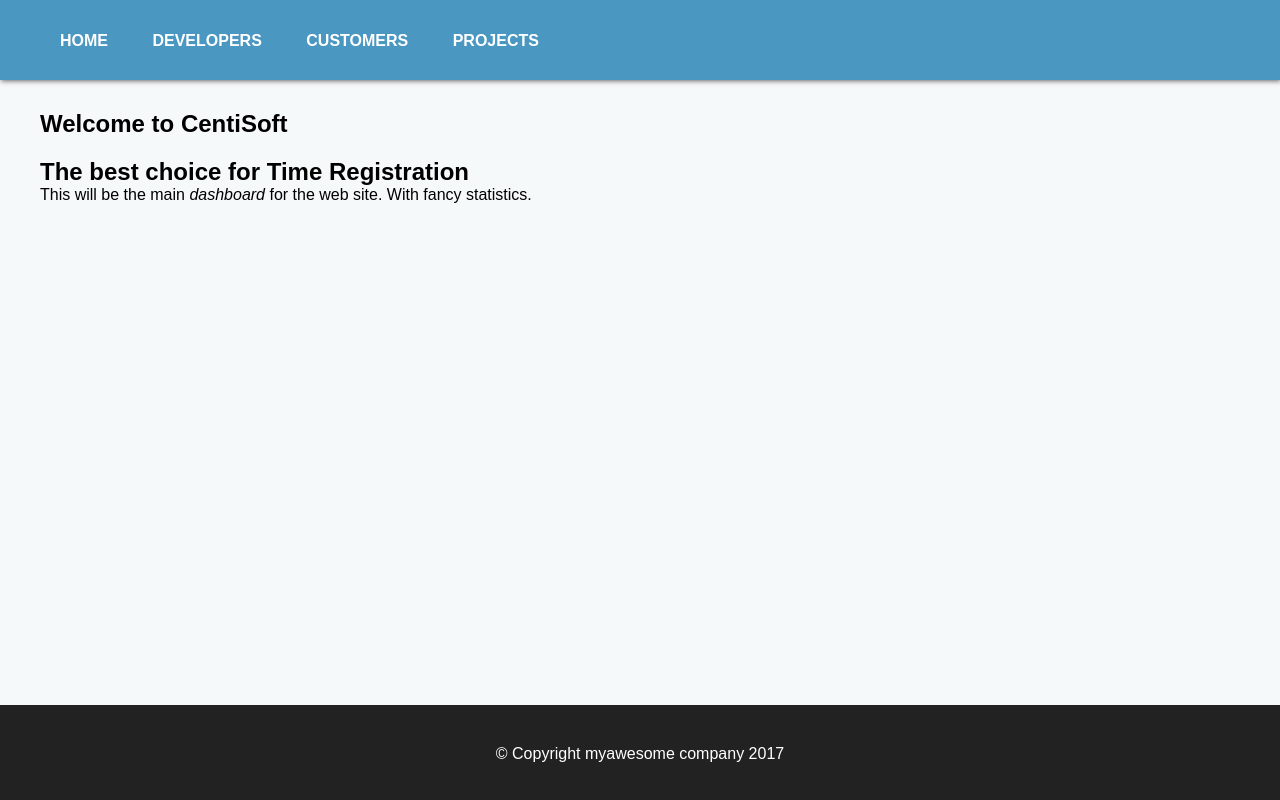
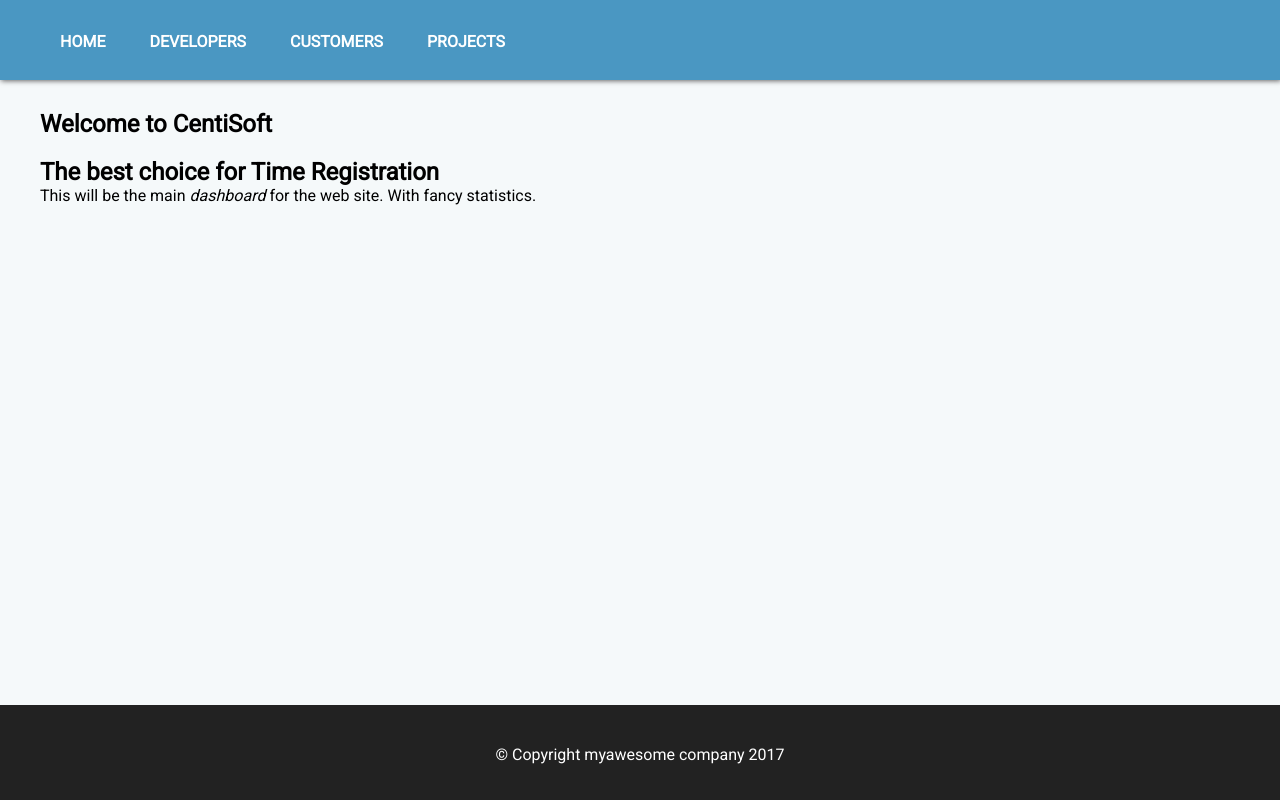
Before and after one commit to Tropson/centisoft, a plain HTML site: page index.html in a window 1280 px wide. Drawn offline with nearby package versions, Linux system fonts and the light colour scheme.

Commit message:
Style fixes and ROBOTO

```diff
--- a/style.css
+++ b/style.css
@@ -1,11 +1,16 @@
+@import url('https://fonts.googleapis.com/css?family=Roboto');
 *{
   margin:0;
-  font-family: arial;
+  font-family:Roboto;
 }
 body{
   background-color:#F5F9FA;
 }
 section{
+  position:relative;
+  left:0px;
+  min-height:calc(100vh - 235px);
+  min-width:500px;
   padding:30px 40px;
 }
 nav{
@@ -41,8 +46,8 @@ nav ul li a{
   text-decoration: none;
 }
 footer{
-  position:fixed;
-  bottom:0px;
+  position:relative;
+  top:calc(100% + 80px);
   left:0px;
   width:100%;
   height:50px;
```
